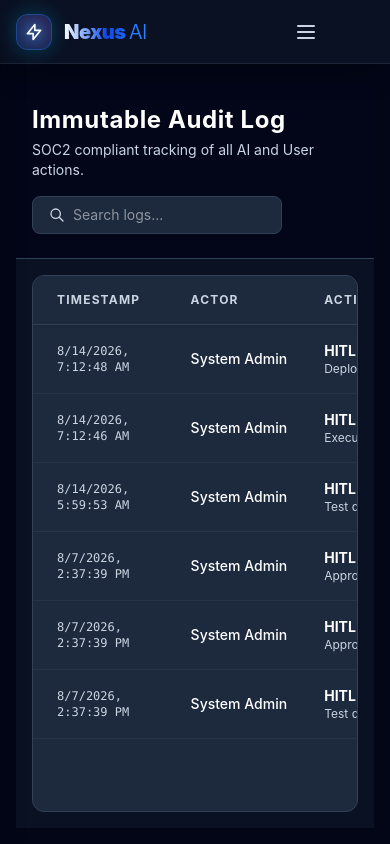
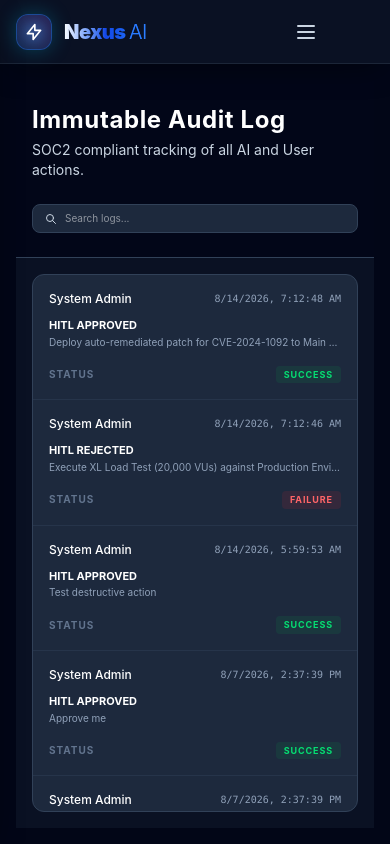
Before and after one commit to aquarian-patil/qe-ai-lab, a Next.js app: page /audit in a window 390 px wide. Built offline with nearby package versions, Linux system fonts and the light colour scheme.

Commit message:
style(ui): global responsive typography and mobile table layout for audit logs

```diff
--- a/src/app/approvals/page.tsx
+++ b/src/app/approvals/page.tsx
@@ -23,7 +23,7 @@ export default function ApprovalsPage() {
   };
 
   return (
-    <div className="h-full m-0 md:m-4 flex flex-col relative overflow-hidden glass-panel !border-0 md:!border !rounded-none md:!rounded-2xl">
+    <div className="h-full flex flex-col relative overflow-hidden glass-panel !border-0 md:!border !rounded-none md:!rounded-2xl">
       <header className="px-4 md:px-8 py-6 border-b border-slate-700 bg-slate-950 shrink-0">
         <h2 className="text-xl md:text-2xl font-bold text-white tracking-wide">Human-in-the-Loop (HITL) Queue</h2>
         <p className="text-sm text-slate-300 mt-1">Review and approve high-risk autonomous AI actions before execution.</p>
@@ -42,23 +42,23 @@ export default function ApprovalsPage() {
             {queue.map((req) => (
               <div key={req.id} className="p-4 md:p-6 rounded-xl border border-slate-700 bg-slate-800 flex flex-col xl:flex-row justify-between items-start xl:items-center gap-4">
                 <div>
-                  <div className="flex items-center gap-3 mb-2">
-                    <span className="text-xs font-mono text-slate-300">{req.id}</span>
-                    <span className={`text-xs px-2 py-0.5 rounded font-bold uppercase tracking-widest ${req.riskLevel === 'CRITICAL' ? 'bg-red-500/20 text-red-400' : 'bg-orange-500/20 text-orange-400'}`}>
+                  <div className="flex items-center gap-2 md:gap-3 mb-2">
+                    <span className="text-[10px] md:text-xs font-mono text-slate-300">{req.id}</span>
+                    <span className={`text-[10px] md:text-xs px-2 py-0.5 rounded font-bold uppercase tracking-widest ${req.riskLevel === 'CRITICAL' ? 'bg-red-500/20 text-red-400' : 'bg-orange-500/20 text-orange-400'}`}>
                       {req.riskLevel} RISK
                     </span>
-                    <span className="text-xs px-2 py-0.5 rounded bg-blue-500/20 text-blue-400 uppercase tracking-widest font-bold">
+                    <span className="text-[10px] md:text-xs px-2 py-0.5 rounded bg-blue-500/20 text-blue-400 uppercase tracking-widest font-bold">
                       {req.pipeline}
                     </span>
                   </div>
-                  <p className="text-white font-medium text-lg">{req.description}</p>
-                  <p className="text-xs text-slate-300 mt-2">Requested: {new Date(req.requestedAt).toLocaleString()}</p>
+                  <p className="text-white font-medium text-sm md:text-lg">{req.description}</p>
+                  <p className="text-[10px] md:text-xs text-slate-300 mt-2">Requested: {new Date(req.requestedAt).toLocaleString()}</p>
                 </div>
                 <div className="flex flex-col sm:flex-row gap-3 w-full xl:w-auto">
-                  <button onClick={() => resolve(req.id, 'REJECTED')} className="flex-1 xl:flex-none px-6 py-2 rounded-lg border border-red-500/50 text-red-400 hover:bg-red-500/10 font-bold transition-all text-center">
+                  <button onClick={() => resolve(req.id, 'REJECTED')} className="flex-1 xl:flex-none px-6 py-2 rounded-lg border border-red-500/50 text-red-400 hover:bg-red-500/10 font-bold text-xs md:text-sm transition-all text-center">
                     Reject
                   </button>
-                  <button onClick={() => resolve(req.id, 'APPROVED')} className="flex-1 xl:flex-none px-6 py-2 rounded-lg bg-green-600 hover:bg-green-500 text-white font-bold transition-all shadow-[0_0_15px_rgba(34,197,94,0.3)] text-center">
+                  <button onClick={() => resolve(req.id, 'APPROVED')} className="flex-1 xl:flex-none px-6 py-2 rounded-lg bg-green-600 hover:bg-green-500 text-white font-bold text-xs md:text-sm transition-all shadow-[0_0_15px_rgba(34,197,94,0.3)] text-center">
                     Approve
                   </button>
                 </div>
--- a/src/app/audit/page.tsx
+++ b/src/app/audit/page.tsx
@@ -11,24 +11,25 @@ export default function AuditPage() {
   }, []);
 
   return (
-    <div className="h-full m-0 md:m-4 flex flex-col relative overflow-hidden glass-panel !border-0 md:!border !rounded-none md:!rounded-2xl">
+    <div className="flex flex-col relative overflow-hidden glass-panel !border-0 md:!border !rounded-none md:!rounded-2xl h-full">
       <header className="px-4 md:px-8 py-6 border-b border-slate-700 bg-slate-950 flex flex-col md:flex-row justify-between items-start md:items-center gap-4 shrink-0">
         <div>
           <h2 className="text-2xl font-bold text-white tracking-wide">Immutable Audit Log</h2>
           <p className="text-sm text-slate-300 mt-1">SOC2 compliant tracking of all AI and User actions.</p>
         </div>
-        <div className="flex items-center gap-2 px-4 py-2 bg-slate-800 border border-slate-700 rounded-lg">
-          <svg className="w-4 h-4 text-slate-300" fill="none" stroke="currentColor" viewBox="0 0 24 24"><path strokeLinecap="round" strokeLinejoin="round" strokeWidth={2} d="M21 21l-6-6m2-5a7 7 0 11-14 0 7 7 0 0114 0z" /></svg>
-          <input type="text" placeholder="Search logs..." className="bg-transparent border-none text-sm text-white focus:outline-none w-48" />
+        <div className="flex items-center gap-2 px-3 py-1.5 md:px-4 md:py-2 bg-slate-800 border border-slate-700 rounded-lg w-full md:w-auto mt-2 md:mt-0">
+          <svg className="w-3 h-3 md:w-4 md:h-4 text-slate-300 shrink-0" fill="none" stroke="currentColor" viewBox="0 0 24 24"><path strokeLinecap="round" strokeLinejoin="round" strokeWidth={2} d="M21 21l-6-6m2-5a7 7 0 11-14 0 7 7 0 0114 0z" /></svg>
+          <input type="text" placeholder="Search logs..." className="bg-transparent border-none text-[10px] md:text-sm text-white focus:outline-none w-full md:w-48" />
         </div>
       </header>
 
       <div className="flex-1 overflow-hidden p-4 md:p-8">
         <div className="w-full h-full rounded-xl border border-slate-700 bg-slate-800 overflow-hidden flex flex-col">
 
-          <div className="flex-1 overflow-auto">
-            <div className="min-w-[700px]">
-              <div className="grid grid-cols-5 gap-4 px-6 py-4 border-b border-slate-700 bg-slate-800 text-xs uppercase tracking-widest font-bold text-slate-300 sticky top-0 z-10 shadow-sm">
+          <div className="flex-1 overflow-auto custom-scrollbar">
+            <div className="w-full">
+              {/* Header - Hidden on mobile */}
+              <div className="hidden md:grid grid-cols-5 gap-4 px-6 py-4 border-b border-slate-700 bg-slate-800 text-[10px] md:text-xs uppercase tracking-widest font-bold text-slate-300 sticky top-0 z-10 shadow-sm">
                 <div>Timestamp</div>
                 <div>Actor</div>
                 <div className="col-span-2">Action</div>
@@ -37,15 +38,25 @@ export default function AuditPage() {
 
               <div>
                 {logs.map((log) => (
-                  <div key={log.id} className="grid grid-cols-5 gap-4 px-6 py-4 border-b border-slate-700/50 hover:bg-slate-200/50 transition-colors text-sm">
-                    <div className="text-slate-300 font-mono text-xs flex items-center">{new Date(log.timestamp).toLocaleString()}</div>
-                    <div className="text-white font-medium flex items-center">{log.actorName}</div>
-                    <div className="col-span-2 flex flex-col justify-center">
-                      <span className="text-white font-bold">{log.action}</span>
-                      <span className="text-slate-300 text-xs truncate">{log.target}</span>
+                  <div key={log.id} className="flex flex-col md:grid md:grid-cols-5 gap-2 md:gap-4 px-4 md:px-6 py-4 border-b border-slate-700/50 hover:bg-slate-700/50 transition-colors">
+                    {/* Mobile Only: Top Row */}
+                    <div className="flex justify-between md:hidden mb-1">
+                      <span className="text-white font-medium text-xs">{log.actorName}</span>
+                      <span className="text-slate-400 font-mono text-[10px]">{new Date(log.timestamp).toLocaleString()}</span>
                     </div>
-                    <div className="flex items-center">
-                      <span className={`px-2 py-1 rounded text-xs font-bold tracking-widest ${
+
+                    {/* Desktop Only: Grid cells */}
+                    <div className="hidden md:flex text-slate-300 font-mono text-[10px] md:text-xs items-center">{new Date(log.timestamp).toLocaleString()}</div>
+                    <div className="hidden md:flex text-white font-medium items-center text-xs md:text-sm">{log.actorName}</div>
+
+                    <div className="md:col-span-2 flex flex-col justify-center">
+                      <span className="text-white font-bold text-[11px] md:text-sm leading-tight md:leading-normal">{log.action}</span>
+                      <span className="text-slate-400 text-[10px] md:text-xs truncate mt-0.5 md:mt-0">{log.target}</span>
+                    </div>
+
+                    <div className="flex items-center justify-between md:justify-start mt-2 md:mt-0">
+                      <span className="md:hidden text-[10px] text-slate-500 uppercase tracking-widest font-bold">Status</span>
+                      <span className={`px-2 py-0.5 md:py-1 rounded text-[9px] md:text-xs font-bold tracking-widest ${
                         log.status === 'SUCCESS' ? 'bg-green-500/10 text-green-400' :
                         log.status === 'FAILURE' ? 'bg-red-500/10 text-red-400' :
                         'bg-yellow-500/10 text-yellow-400'
--- a/src/app/genesis/page.tsx
+++ b/src/app/genesis/page.tsx
@@ -35,11 +35,11 @@ export default function GenesisPortal() {
   };
 
   return (
-    <div className="h-full m-0 md:m-4 flex flex-col relative overflow-y-auto lg:overflow-hidden">
+    <div className="flex flex-col relative overflow-y-auto lg:overflow-hidden h-full">
 
-      <header className="px-8 py-6 mb-6">
-        <h2 className="text-2xl md:text-3xl font-black text-transparent bg-clip-text bg-gradient-to-r from-violet-400 to-blue-400 tracking-wide">Genesis Engine</h2>
-        <p className="text-slate-300 mt-2 text-lg">The Omni-Ingestion Portal. Input a requirement, output a software factory.</p>
+      <header className="px-4 md:px-8 py-6 mb-2 md:mb-6 shrink-0">
+        <h2 className="text-xl md:text-3xl font-black text-transparent bg-clip-text bg-gradient-to-r from-violet-400 to-blue-400 tracking-wide">Genesis Engine</h2>
+        <p className="text-slate-300 mt-2 text-[10px] md:text-lg">The Omni-Ingestion Portal. Input a requirement, output a software factory.</p>
       </header>
 
       <div className="flex-1 flex flex-col lg:flex-row gap-6 px-4 md:px-8 overflow-y-auto lg:overflow-hidden pb-8 lg:pb-0">
@@ -123,7 +123,7 @@ export default function GenesisPortal() {
 
           {result && (
             <div className="flex-1 flex flex-col overflow-hidden animate-slide-up">
-              <div className="flex gap-2 border-b border-slate-700 pb-4 mb-4 flex-wrap">
+              <div className="flex gap-2 border-b border-slate-700 pb-4 mb-4 flex-nowrap overflow-x-auto hide-scrollbar custom-scrollbar">
                 <TabButton active={activeTab === 'productDocs'} onClick={() => setActiveTab('productDocs')} icon="📄" label="BDD Specs" />
                 <TabButton active={activeTab === 'frontendCode'} onClick={() => setActiveTab('frontendCode')} icon="⚛️" label="React UI" />
                 <TabButton active={activeTab === 'backendSql'} onClick={() => setActiveTab('backendSql')} icon="🗄️" label="SQL Schema" />
@@ -181,7 +181,7 @@ function TabButton({ active, onClick, icon, label }: { active: boolean, onClick:
   return (
     <button
       onClick={onClick}
-      className={`px-4 py-2 rounded-lg text-sm font-medium transition-colors flex items-center gap-2
+      className={`px-3 md:px-4 py-2 rounded-lg text-xs md:text-sm font-medium transition-colors flex items-center gap-1.5 md:gap-2 whitespace-nowrap
         ${active ? 'bg-blue-500/20 text-blue-400 border border-blue-500/30' : 'bg-transparent text-slate-300 hover:bg-slate-200/50 border border-transparent'}`}
     >
       <span>{icon}</span> {label}
```
Also changed, not shown: src/app/integrations/page.tsx (+13 -13 lines).
